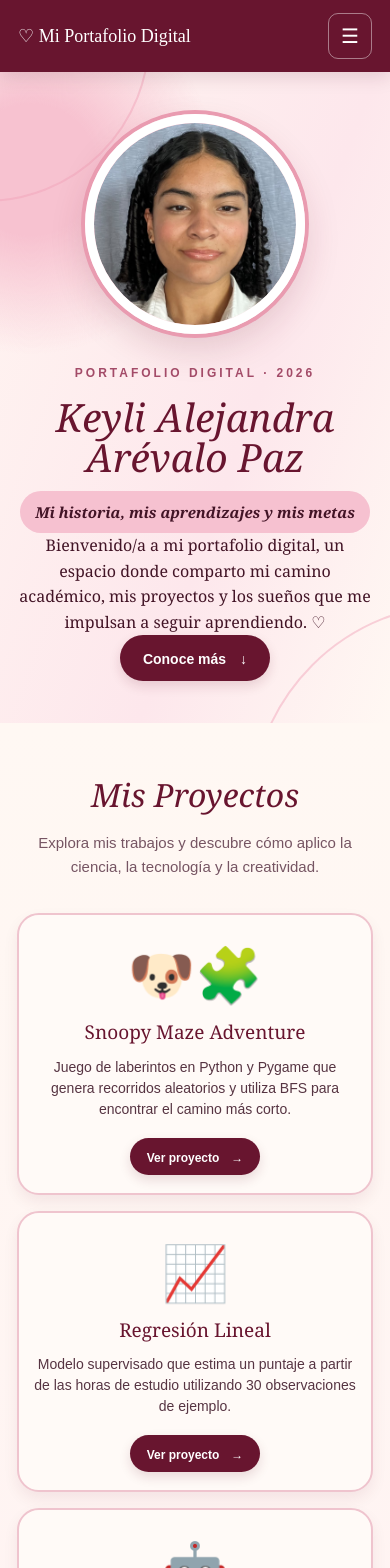
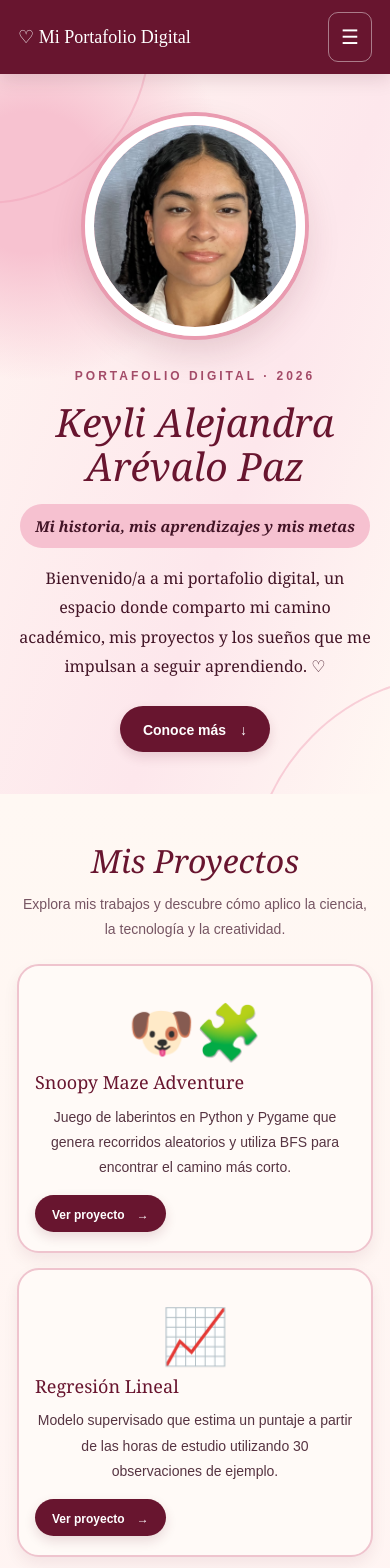
Before and after one commit to keralo2/miportafolio-ale, a Next.js app: page / in a window 390 px wide. Shown: the top 1568 px of the page. Built offline with nearby package versions, Linux system fonts and the light colour scheme.

Commit message:
Mejorar espaciado y legibilidad de todos los textos

```diff
--- a/app/globals.css
+++ b/app/globals.css
@@ -255,3 +255,75 @@ button:focus-visible,a:focus-visible,input:focus-visible,textarea:focus-visible,
   html{scroll-behavior:auto}
   *,*::before,*::after{animation-duration:.01ms!important;animation-iteration-count:1!important;transition-duration:.01ms!important}
 }
+
+
+/* Espaciado y legibilidad general del portafolio */
+:root{--reading-line:1.75}
+body{line-height:var(--reading-line)}
+p{line-height:1.75}
+h1,h2,h3,h4{line-height:1.25;text-wrap:pretty}
+.section-title{margin:0 0 14px;line-height:1.2}
+.section-subtitle{max-width:720px;margin:0 auto 30px;line-height:1.8}
+.hero-copy h1{margin:12px 0 16px;line-height:1.12}
+.hero-copy .tagline{margin:0 0 16px;line-height:1.6}
+.hero-copy .intro{max-width:620px;margin:0 0 24px;line-height:1.85}
+.paper-card p{line-height:1.85}
+.paper-card p+p{margin-top:14px}
+.paper-card h3{line-height:1.3;margin:0 0 14px}
+.paper-card h4{line-height:1.55;margin:0 0 13px}
+.paper-card ul,.paper-card ol{display:grid;gap:10px;padding-left:22px;margin:14px 0 0}
+.paper-card li{padding-left:3px;line-height:1.7}
+.about-grid,.education-grid,.skills-grid,.contact-grid{align-items:stretch;gap:22px}
+.quote-card{line-height:1.9;padding:clamp(22px,3vw,34px)}
+.quote-card small{display:block;margin-top:18px;line-height:1.5}
+.education-card{display:flex;flex-direction:column;align-items:flex-start;gap:11px}
+.education-card h3,.education-card p{margin:0}
+.education-card p{line-height:1.8}
+.status{display:inline-block;line-height:1.5;padding:6px 11px;margin-bottom:3px}
+.experience-card{padding:clamp(20px,3vw,28px)}
+.experience-card h3{line-height:1.3;margin:12px 0 9px}
+.experience-card h4{line-height:1.6;margin:0 0 13px}
+.experience-card p{line-height:1.85}
+.project-card{display:flex;flex-direction:column;align-items:flex-start;gap:12px}
+.project-card h3,.project-card p{margin:0}
+.project-card h3{line-height:1.35}
+.project-card p{line-height:1.8;flex:1}
+.project-card .primary-button{margin-top:5px}
+.contact-grid{gap:22px}
+.contact-grid>.paper-card{padding:clamp(20px,3vw,30px)}
+.contact-form{display:grid;gap:16px}
+.contact-form label{display:grid;gap:8px;line-height:1.5}
+.contact-form input,.contact-form textarea{width:100%;padding:13px 14px;line-height:1.55}
+.form-notice{line-height:1.7;margin:0}
+.share-copy h2{margin:14px 0 16px;line-height:1.2}
+.share-copy p{line-height:1.85}
+.project-info-grid{row-gap:17px}
+.project-info h3{line-height:1.45;margin-bottom:14px;padding-bottom:11px}
+.project-info p{line-height:1.9}
+.project-modal .mini-demo p{line-height:1.8;margin:0 0 12px}
+.hot-demo p,.maze-demo p{line-height:1.7}
+.hot-demo label,.maze-toolbar label{line-height:1.5}
+.hot-demo button,.maze-demo button{line-height:1.45}
+.nav-links a{line-height:1.5}
+@media(max-width:700px){
+  .section-title{margin-bottom:12px}
+  .section-subtitle{margin-bottom:23px;line-height:1.75}
+  .about-grid,.education-grid,.skills-grid,.contact-grid,.experience-grid{gap:16px}
+  .paper-card p+p{margin-top:12px}
+  .paper-card ul,.paper-card ol{gap:9px}
+  .project-grid{gap:15px}
+  .project-card{gap:10px}
+  .contact-form{gap:14px}
+  .project-info-grid{gap:12px}
+  .project-info{padding:18px}
+}
+@media(max-width:430px){
+  body{line-height:1.7}
+  .section-subtitle{font-size:14px}
+  .paper-card{line-height:1.75}
+  .paper-card p,.experience-card p,.project-card p{line-height:1.8}
+  .project-card{padding:19px 16px}
+  .project-card h3{font-size:18px}
+  .contact-form label{gap:7px}
+  .contact-form input,.contact-form textarea{padding:12px}
+}
```
